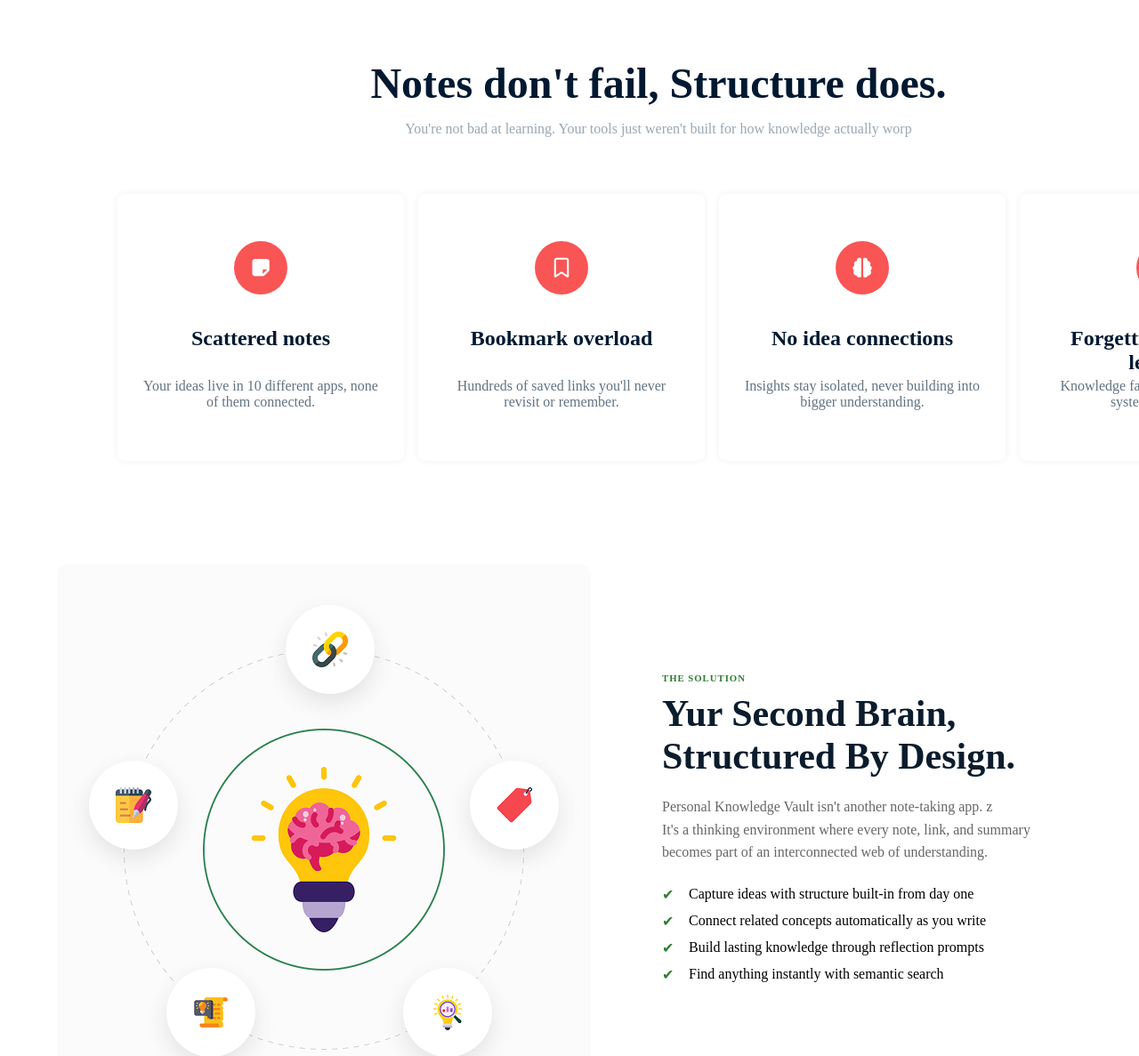
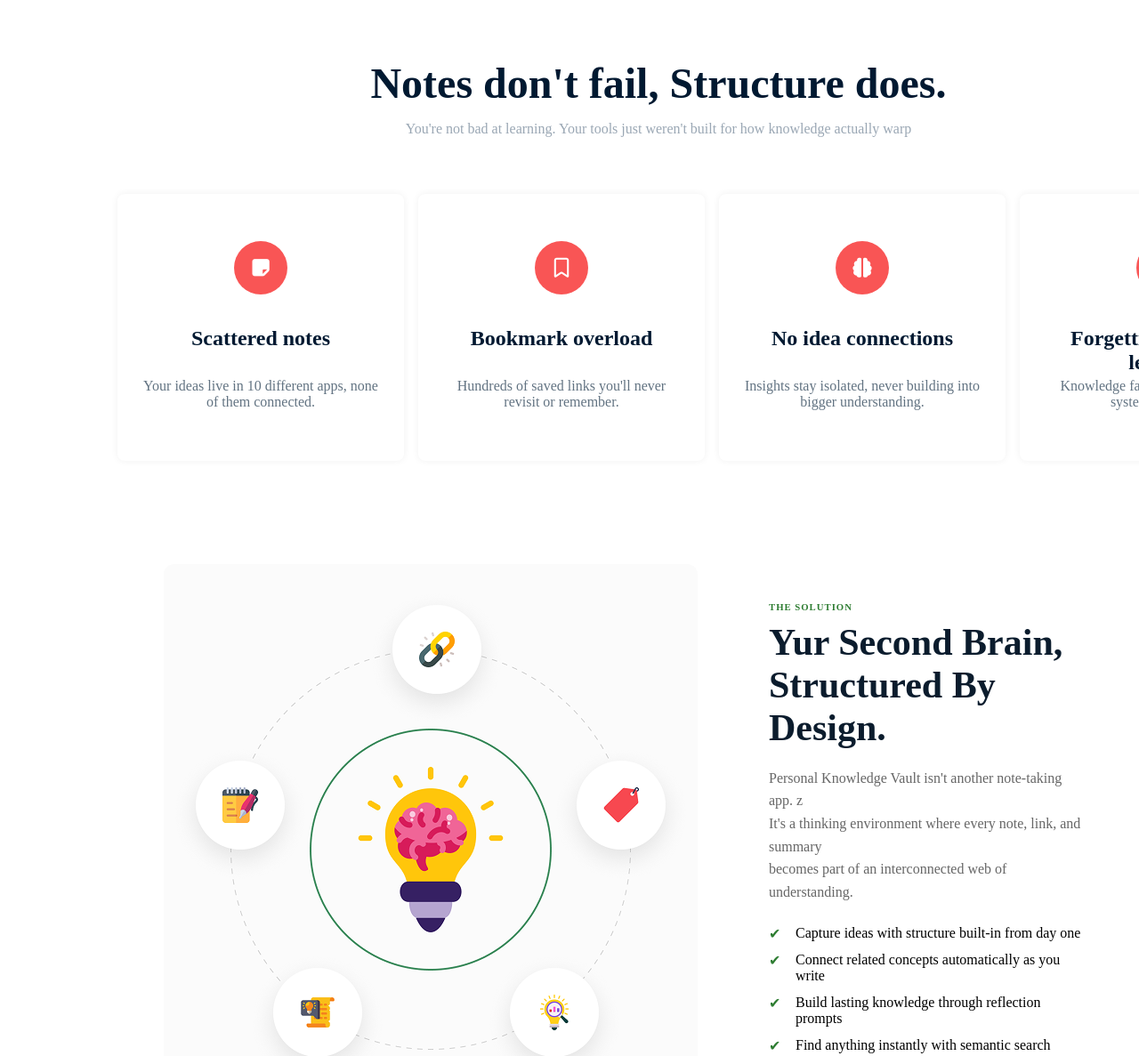
Before and after one commit to shezan16/B13-A01-Knowledge-Vault, a plain HTML site: page index.html in a window 1280 px wide. Shown: the part 780-1967 px from the top of the page at 89% size. Drawn offline with Linux system fonts and the light colour scheme.

Commit message:
change margin

```diff
--- a/index.html
+++ b/index.html
@@ -43,7 +43,7 @@
      <section class="taka">
         <div class="tata">
             <h1>Notes don't fail, Structure does.</h1>
-            <p >You're not bad at learning. Your tools just weren't built for how knowledge actually worp</p>
+            <p >You're not bad at learning. Your tools just weren't built for how knowledge actually warp</p>
         </div>
         <div class="border">
             <div class="sagar">
--- a/styles/portfolio.css
+++ b/styles/portfolio.css
@@ -218,6 +218,7 @@ background: rgba(255, 255, 255, 1);
 .solution {
   padding: 80px 5%;
   background: #fff;
+  margin-left: 120px;
 }
 
 .solution-container {
```
